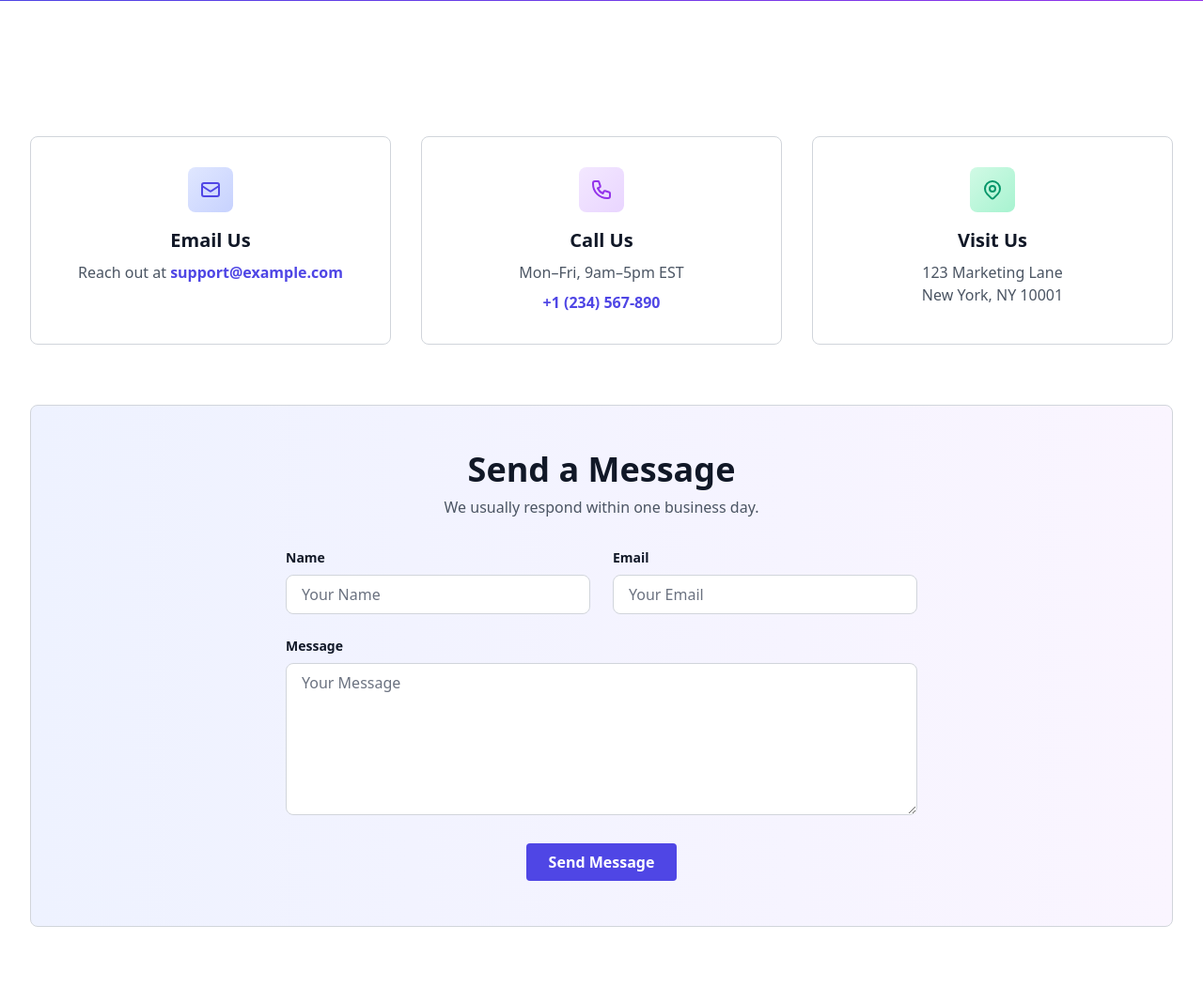
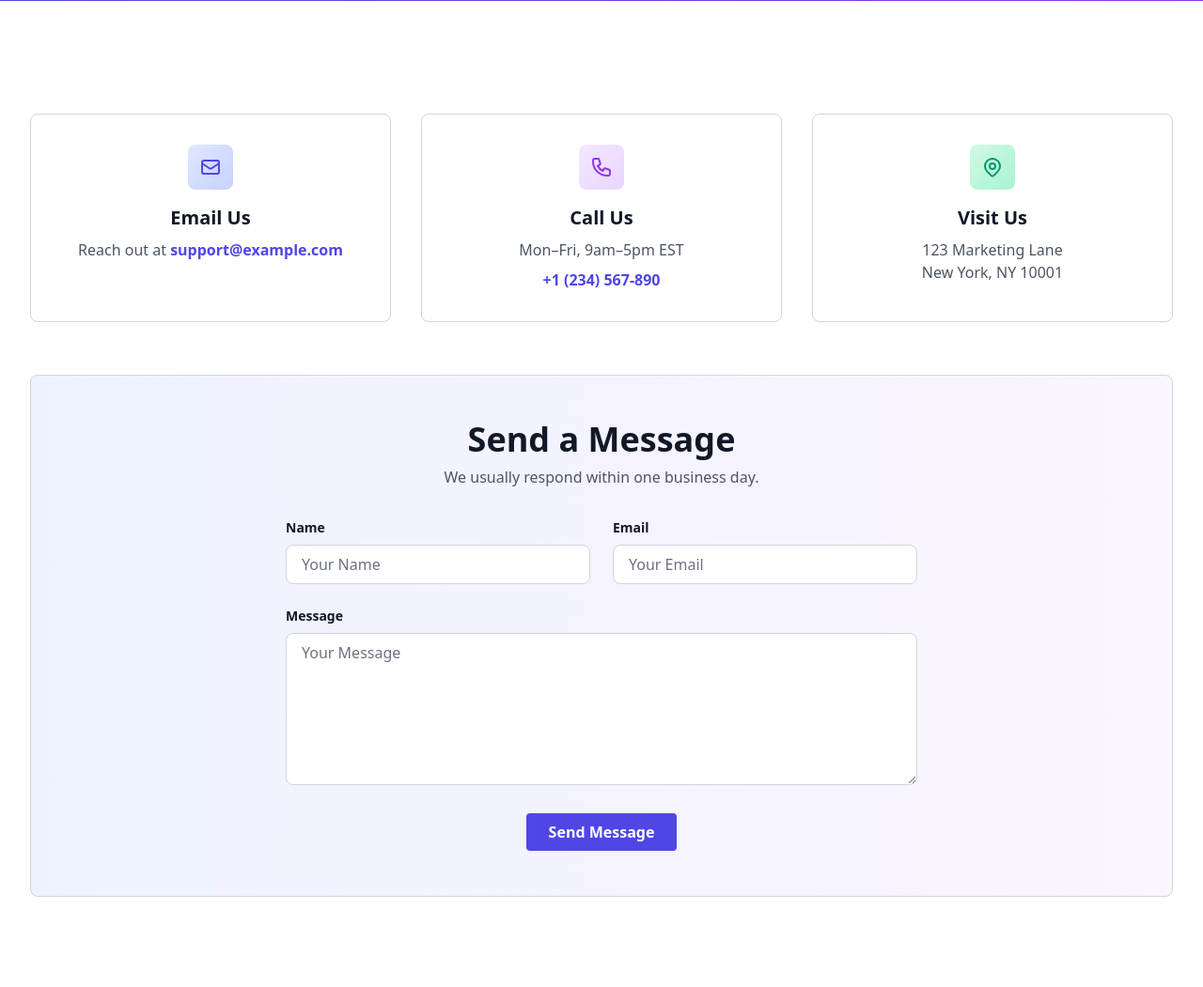
Before and after one commit to cooleymike/marketing, a Django app: page /contact/ in a window 1280 px wide. Shown: the part 543-1594 px from the top of the page at 94% size. After the commit the page ends 1498 px from the top, so only its background shows below. Run offline with Django 4.2, Linux system fonts and the light colour scheme; some libraries are stand-ins or nearby versions.

Commit message:
Fix: decreased margins on contact.html (#28)

```diff
--- a/core/templates/base.html
+++ b/core/templates/base.html
@@ -127,7 +127,7 @@
 {# Optional hero placeholder – child templates may override #}
 {% block hero %}{% endblock %}
 
-<main class="pt-20">
+<main class="pt-16">
     {% block content %}{% endblock %}
 </main>
 <script>
--- a/core/templates/contact.html
+++ b/core/templates/contact.html
@@ -2,7 +2,7 @@
 {% block title %}Contact Us – My Marketing App{% endblock %}
 
 {% block hero %}
-<section class="bg-gradient-to-r from-indigo-600 to-purple-600 text-white text-center py-32 px-4 min-h-[60vh] flex flex-col justify-center">
+<section class="bg-gradient-to-r from-indigo-600 to-purple-600 text-white text-center py-28 px-4 min-h-[60vh] flex flex-col justify-center">
     <h1 class="text-4xl md:text-5xl font-bold">
         Get in Touch
     </h1>
@@ -13,10 +13,10 @@
 {% endblock %}
 
 {% block content %}
-<div class="max-w-7xl mx-auto px-4 sm:px-6 lg:px-8 py-16">
+<div class="max-w-7xl mx-auto px-3 sm:px-8 lg:px-8 py-14">
 
     {# Contact Methods #}
-    <div class="grid grid-cols-1 md:grid-cols-3 gap-8 mb-16">
+    <div class="grid grid-cols-1 md:grid-cols-3 gap-8 mb-14">
 
         {# Email #}
         <div class="border border-gray-300 dark:border-gray-600 rounded-lg p-8 bg-white dark:bg-gray-800 hover:shadow-lg transition duration-200 text-center">
```
